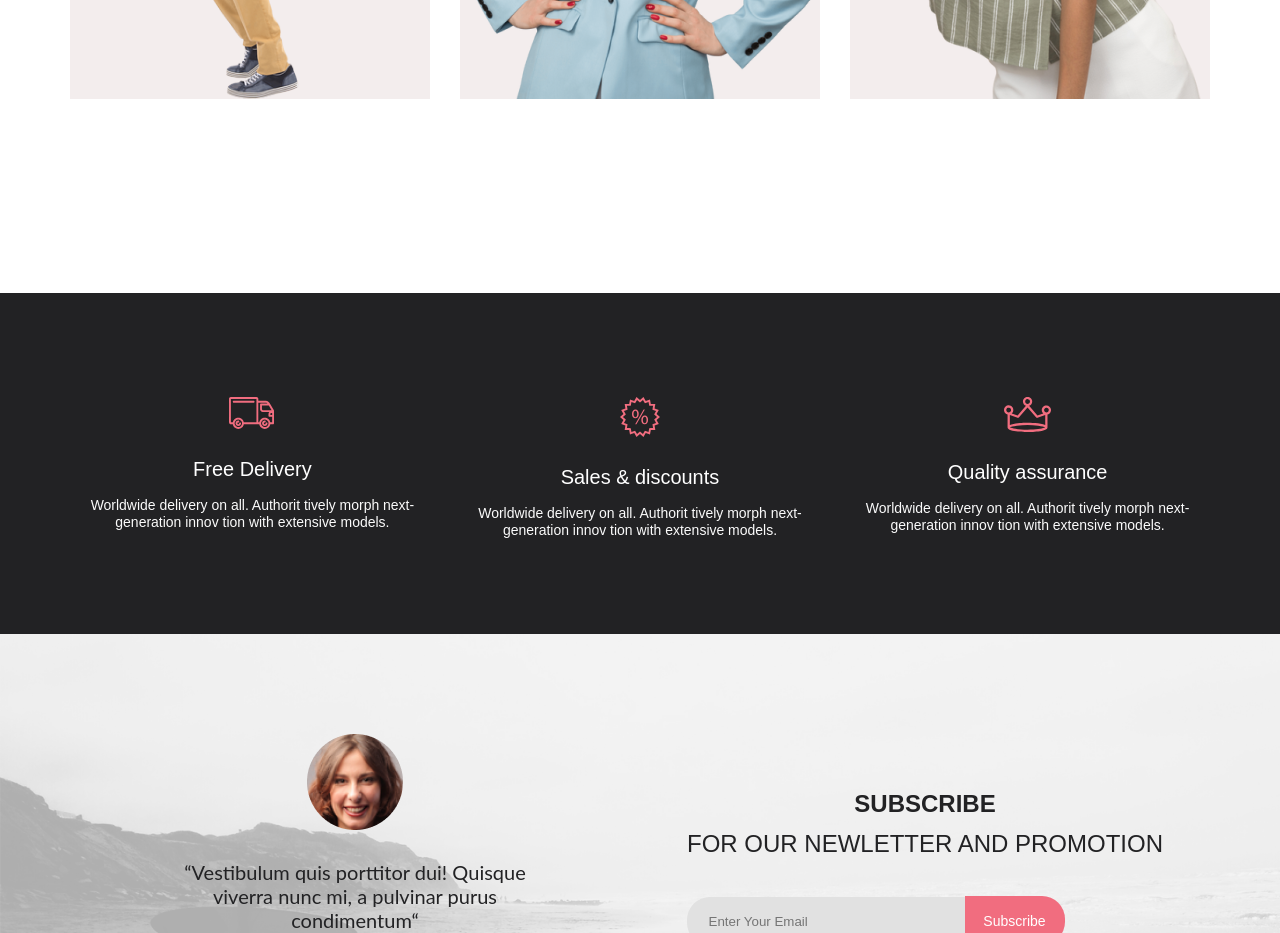
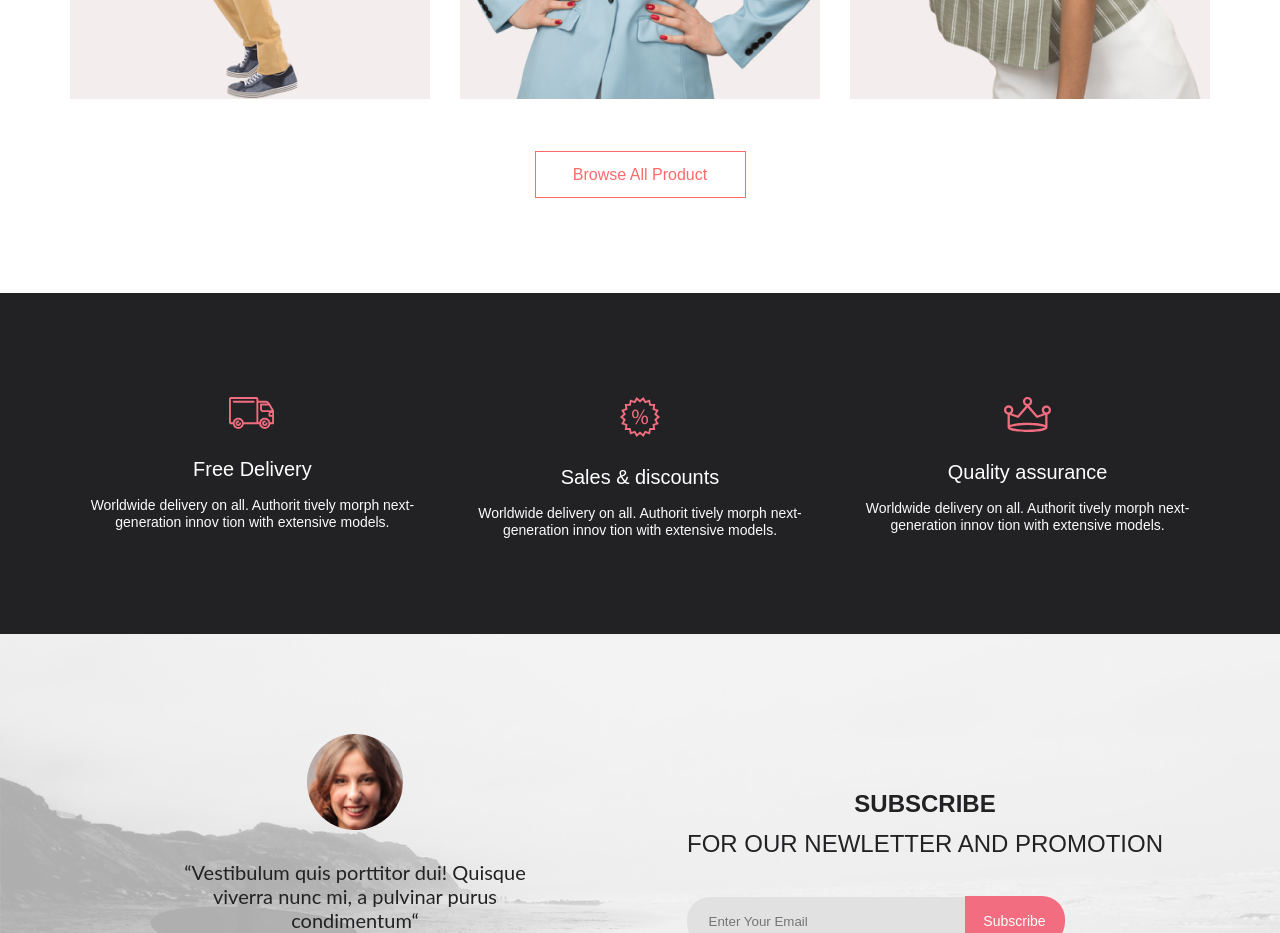
Before and after one commit to Kuldyaev/verstka_v1, a plain HTML site: page index.html in a window 1280 px wide. Shown: the part 2360-3293 px from the top of the page. Drawn offline with Linux system fonts and the light colour scheme.

Commit message:
Catalog button added

```diff
--- a/index.html
+++ b/index.html
@@ -87,7 +87,9 @@
 					<img src="img/imgBlock11.png" alt="fashion man" />
 				</div>
 				<div class='main-conteiner-block12'>
-
+					<div class='catalog-button'>
+						Browse All Product
+					</div>
 				</div>
 			</div>
 		</div>
--- a/style.css
+++ b/style.css
@@ -224,8 +224,30 @@ header{
 	grid-area: block12;
 	object-fit: contain;
 	height: 160px;
+	display: flex;
+	justify-content: center;
+}
+.catalog-button{
+	height: 45px;
+	width: 209px;
+	border: 1px solid #FF6A6A;
+	color: #FF6A6A;
+	margin-top: 18px;
+	display: flex;
+	justify-content: center;
+	align-items: center;
+	font-size: 16px;
+	line-height: 19px;
+}
+.catalog-button:hover{
+	height: 45px;
+	width: 209px;
+	border: 1px solid #FF6A6A;
+	background-color: #FF6A6A;
+	color: #FFFFFF;
+}
 
-}
+
 
 
 
```
